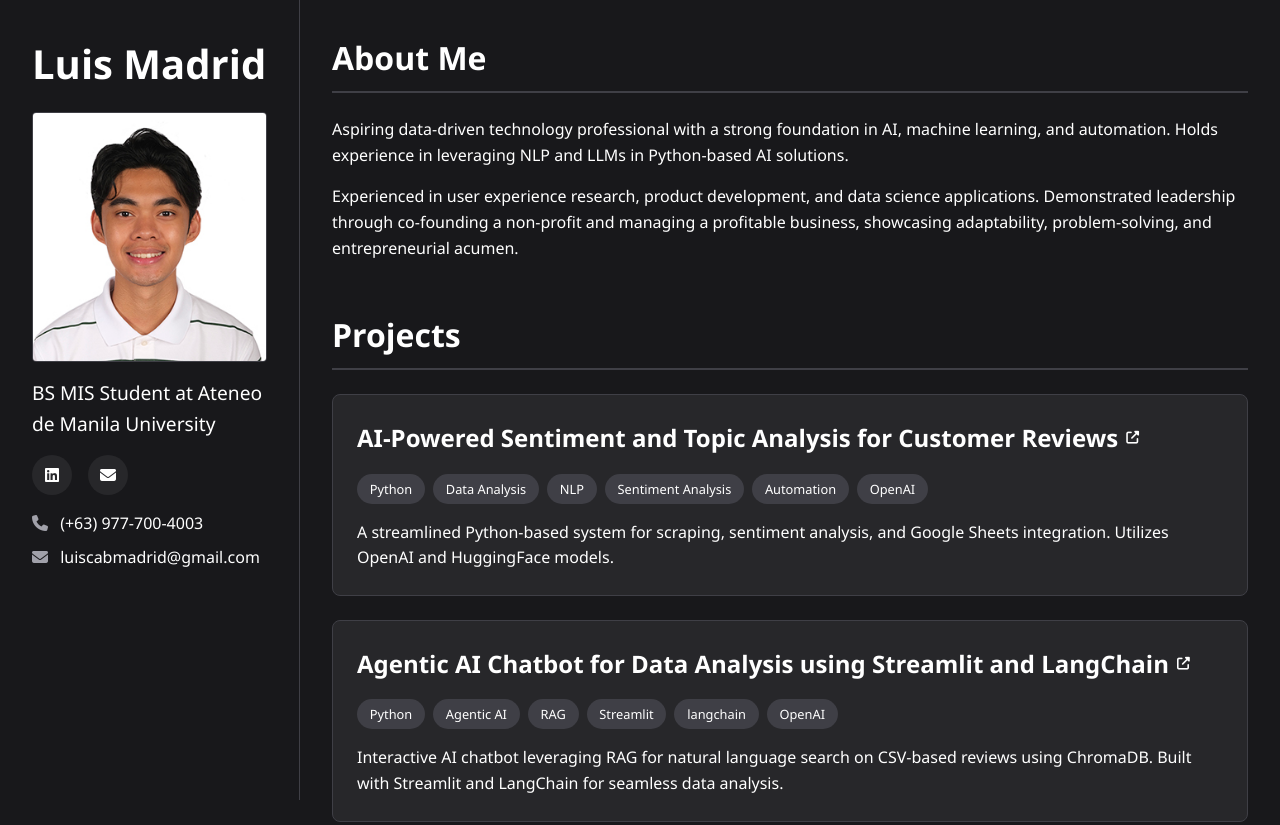
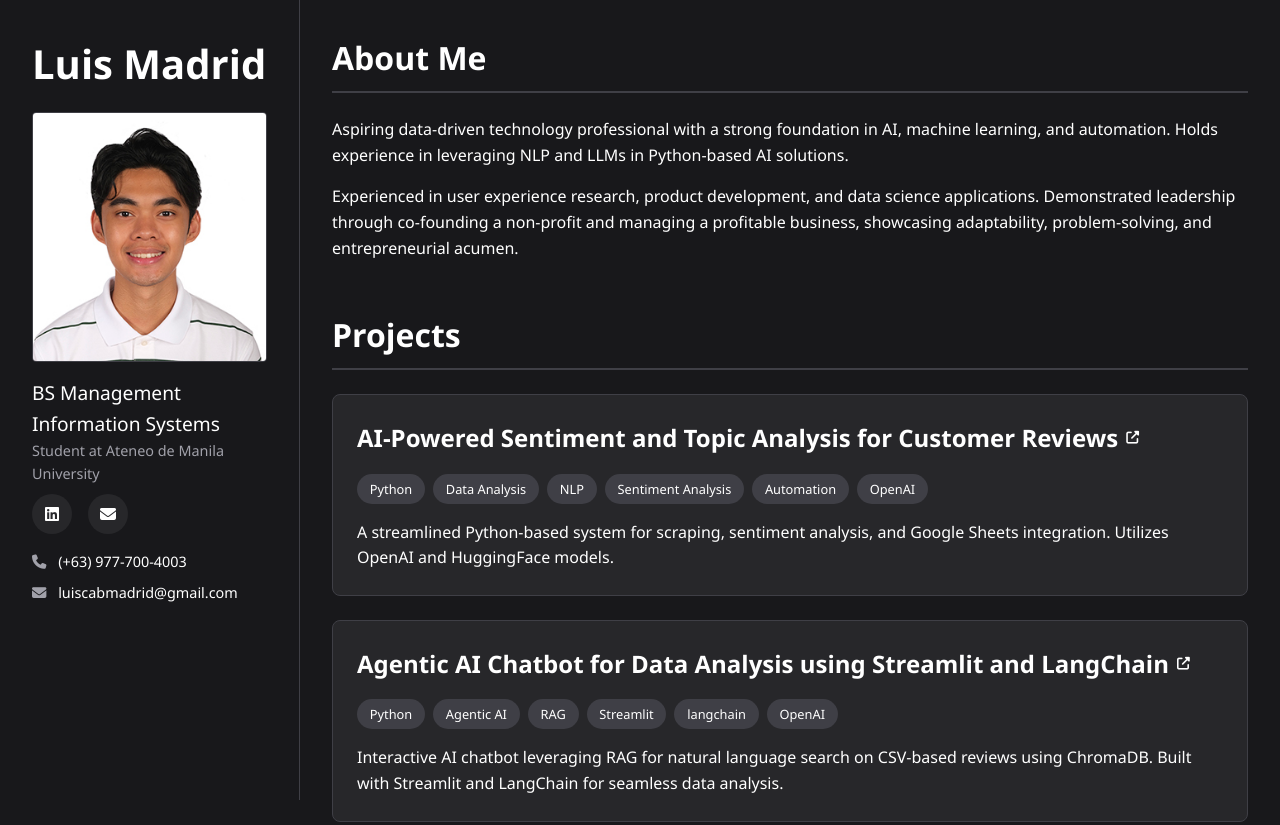
Before and after one commit to LuisMada/MadaPage, a plain HTML site: page index.html in a window 1280 px wide. Shown: the top 825 px of the page. Drawn offline with Linux system fonts and the light colour scheme.

Commit message:
changes to title

```diff
--- a/index.html
+++ b/index.html
@@ -15,8 +15,8 @@
         <div class="profile-image-container">
           <img src="luismadrid1x1.jpg?height=300&width=300" alt="Profile Photo" class="profile-image">
         </div>
-        <p class="title">BS MIS Student at Ateneo de Manila University</p>
-
+        <p class="title">BS Management Information Systems</p>
+        <p class="date">Student at Ateneo de Manila University</p>
 
         <div class="social-links">
           <a href="https://www.linkedin.com/in/luis-madrid-2808a5266/" aria-label="LinkedIn" class="social-icon">
--- a/style.css
+++ b/style.css
@@ -84,7 +84,7 @@ body {
 
 .title {
   font-size: 1.2rem;
-  margin-bottom: 1rem;
+  margin-bottom: 0rem;
 }
 
 .social-links {
@@ -114,6 +114,7 @@ body {
 
 .contact-info {
   margin-bottom: 1rem;
+  font-size: 0.9rem;
 }
 
 .contact-info p {
```
